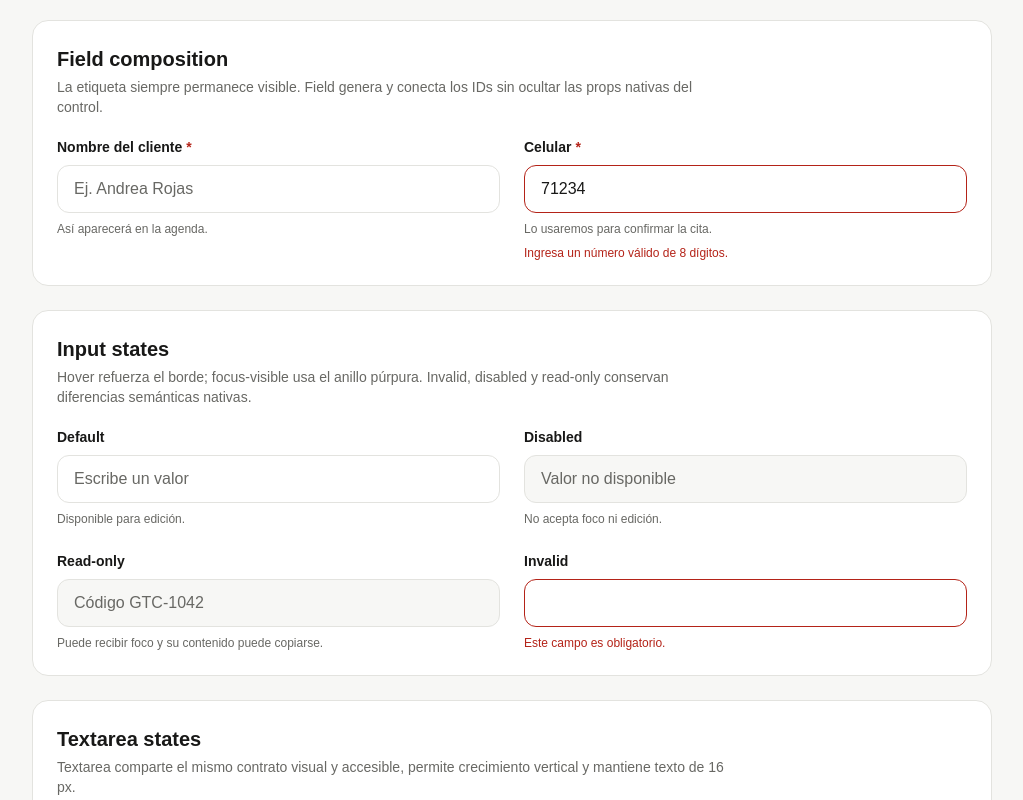
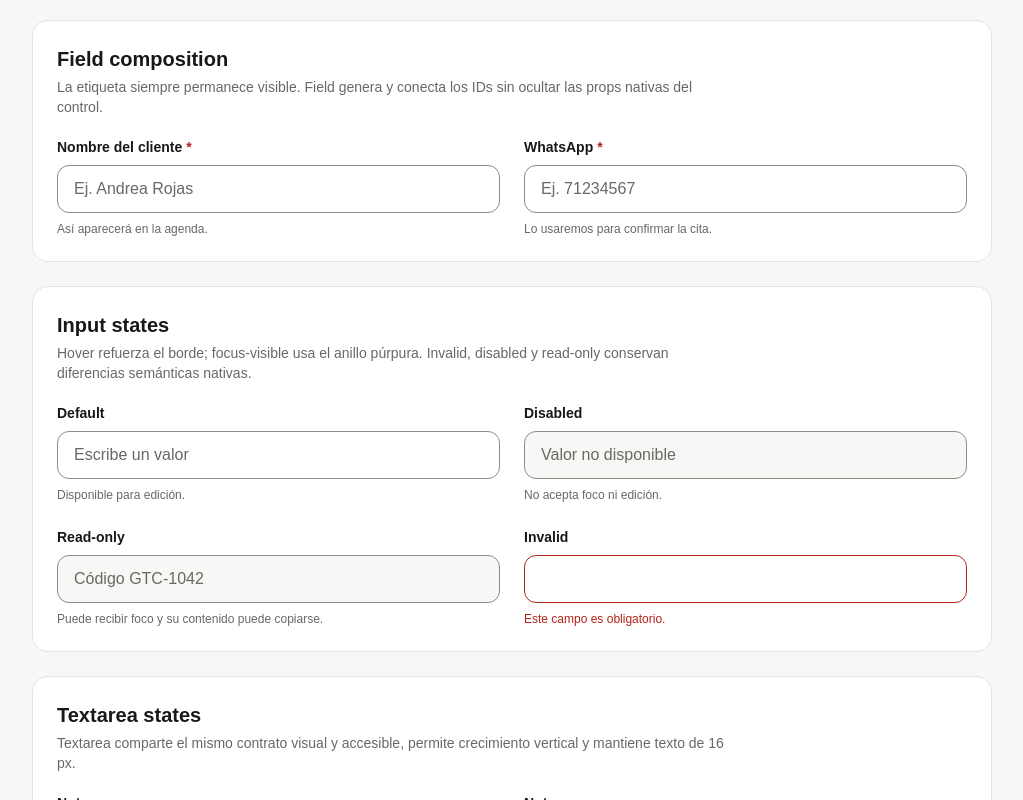
Before and after one commit to Andy-Fernandez/gotchu, a Next.js app: page /dev/ui in a window 1280 px wide. Shown: the part 1840-2640 px from the top of the page, without its empty margins (128-1151 px from the left). Built offline with nearby package versions, Linux system fonts and the light colour scheme.

Commit message:
fix(ui): improve form control contrast

```diff
--- a/app/dev/ui/page.tsx
+++ b/app/dev/ui/page.tsx
@@ -247,15 +247,16 @@ export default function PrimitivesLabPage() {
                 </Field>
 
                 <Field
-                  label="Celular"
+                  label="WhatsApp"
                   description="Lo usaremos para confirmar la cita."
-                  error="Ingresa un número válido de 8 dígitos."
                   required
                 >
                   <Input
-                    name="customer-phone"
+                    type="tel"
                     inputMode="tel"
-                    defaultValue="71234"
+                    autoComplete="tel"
+                    name="customer-whatsapp"
+                    placeholder="Ej. 71234567"
                   />
                 </Field>
               </div>
--- a/app/globals.css
+++ b/app/globals.css
@@ -11,6 +11,7 @@
   --neutral-0: #ffffff;
   --neutral-50: #f7f7f5;
   --neutral-200: #e3e3df;
+  --neutral-450: #8c8c86;
   --neutral-600: #686864;
   --neutral-950: #181817;
   --purple-50: #f1eeff;
@@ -36,7 +37,7 @@
   --accent-foreground: var(--purple-500);
   --destructive: #b42318;
   --border: var(--neutral-200);
-  --input: var(--neutral-200);
+  --input: var(--neutral-450);
   --ring: var(--purple-500);
 
   /* Gotchu semantic extensions */
```
Also changed, not shown: 1 other file (tests, documents, lock files or other folders).
